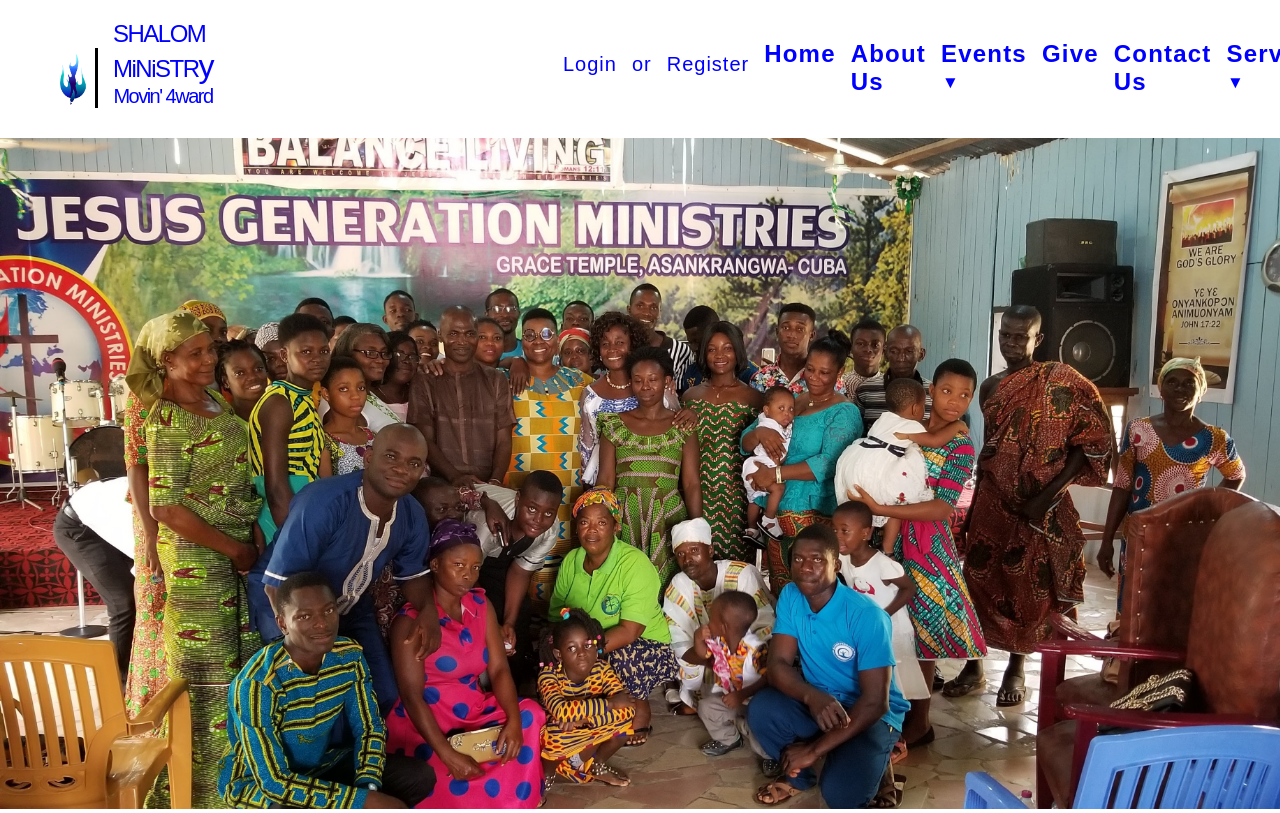
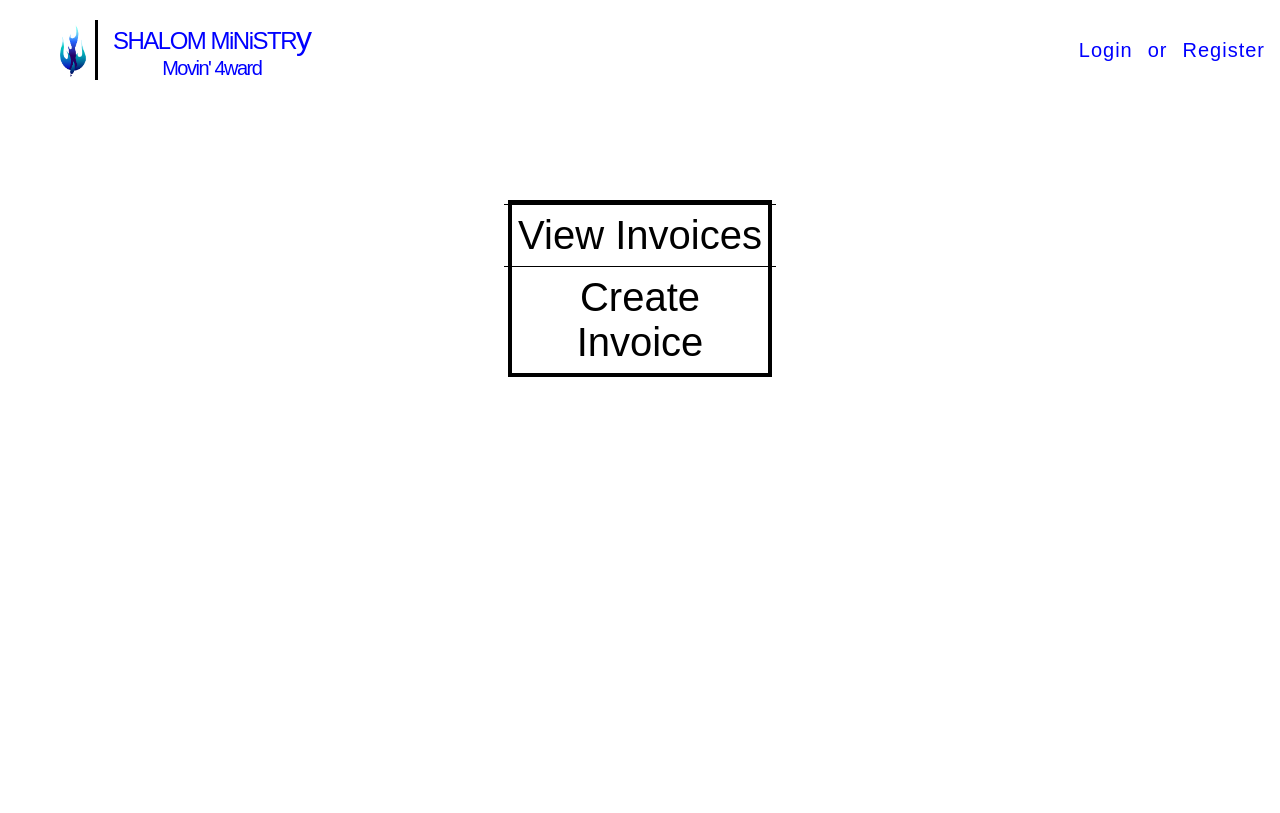
Before and after one commit to Cybre3/shalom-ministry, a React (Create React App) app in the folder client/: page / in a window 1280 px wide. Built offline with nearby package versions, Linux system fonts and the light colour scheme; a web font is replaced by a local one.

Commit message:
updated client side services and styling

```diff
--- a/client/src/Components/Home/Home.jsx
+++ b/client/src/Components/Home/Home.jsx
@@ -1,15 +1,14 @@
 import React, { Component } from 'react';
-import homePic from '../../assets/Home/church doris sows into.jpg';
-/* import homePic2 from '../../assets/Home/foundation of new school.jpg';
-import homePic3 from '../../assets/Home/IMG-20221104-WA0021.jpg'; */
+import { NavLink } from 'react-router-dom';
 import './home.css';
 
 class Home extends Component {
   render() {
     return (
-      <div className="home-picture container">
-        <img src={homePic} alt="Shalom ministry sowing" />
-      </div>
+     <div className='home'>
+      <NavLink to='/invoices'>View Invoices</NavLink>
+      <NavLink to='/invoices/create-new-invoice'>Create Invoice</NavLink>
+     </div>
     );
   }
 }
--- a/client/src/Components/Home/home.css
+++ b/client/src/Components/Home/home.css
@@ -7,3 +7,23 @@
 .home-picture img {
   width: 110%;
 }
+
+.home {
+  align-items: center;
+  border: 0.25rem solid black;
+  display: flex;
+  flex-direction: column;
+  font-size: 2.5rem;
+  margin: auto;
+  margin-top: 25vh;
+  width: 20vw;
+}
+
+.home a {
+  border-top: 0.05rem solid black;
+  color: black;
+  padding: 0.5rem;
+  text-align: center;
+  text-decoration: none;
+  width: 100%;
+}
--- a/client/src/Components/Invoices/CreateInvoice/CreateInvoice.jsx
+++ b/client/src/Components/Invoices/CreateInvoice/CreateInvoice.jsx
@@ -1,5 +1,5 @@
 import React from 'react';
-import { Navigate } from 'react-router-dom';
+import { Navigate, NavLink } from 'react-router-dom';
 import Form from '../../common/form';
 import Joi from 'joi-browser';
 import { saveInvoice } from '../../../services/invoiceService';
@@ -44,9 +44,16 @@
     comments: Joi.string().label('Comments').allow(''),
   };
 
+/*   incrementInvoiceNumber = () => {
+    const data = { ...this.state.data };
+    data.invoiceNumber++;
+    this.setState({ data });
+  }; */
+
   doSubmit = async () => {
     // Call from server
     await saveInvoice(this.state.data);
+    // this.incrementInvoiceNumber();
 
     <Navigate to="/" replace={true} />; // TODO: redirect after submit not functional
   };
@@ -56,6 +63,7 @@
       <div className="invoice-container">
         <div className="logo">
           <img src={require('../../../assets/SM-Logo-w-Title.png')} alt="" />
+          <NavLink to='/invoices'>View Invoices</NavLink>
           <h1>sales receipt</h1>
         </div>
         <form onSubmit={this.handleSubmit}>
@@ -75,7 +83,7 @@
                 <h2>date</h2>
               </div>
               <div className="entries no-border">
-                {this.renderInput('invoiceNumber', '')}
+                {this.renderInput('invoiceNumber', '', '', '')}
                 {this.renderInput('currentDate', '', 'date')}
               </div>
             </div>
--- a/client/src/Components/Invoices/CreateInvoice/createInvoice.css
+++ b/client/src/Components/Invoices/CreateInvoice/createInvoice.css
@@ -14,8 +14,17 @@
 }
 
 .invoice-container .logo {
+  align-items: center;
   display: flex;
   justify-content: space-between;
+}
+
+.invoice-container .logo a {
+  color: black;
+  font-size: 2rem;
+  margin-top: 3rem;
+  margin-left: 8rem;
+  text-decoration: none;
 }
 
 .invoice-container img {
@@ -43,6 +52,9 @@
 .invoice-container form .title {
   display: flex;
   justify-content: space-around;
+}
+
+.title {
   width: 32vw;
 }
 
--- a/client/src/Components/Invoices/Invoices.jsx
+++ b/client/src/Components/Invoices/Invoices.jsx
@@ -41,8 +41,8 @@
       <div className="invoices-table">
         <div>ListGroup</div>
         <div>
-          {user && <Link to="/invoices/create-new-invoice">New Invoice</Link>}
-          <p>Showing {totalCount} invoices in the database.</p>
+          {user && <Link className='new-invoice-link' to="/invoices/create-new-invoice">Create New Invoice</Link>}
+          <p className='invoice-db-count'>Showing {totalCount} invoices in the database.</p>
           <InvoicesTable
             invoices={invoices}
             sortColumn={sortColumn}
--- a/client/src/Components/Invoices/invoices.css
+++ b/client/src/Components/Invoices/invoices.css
@@ -55,3 +55,15 @@
 .clickable {
   cursor: pointer;
 }
+
+.invoices-table .new-invoice-link {
+  color: black;
+  font-size: 1.5rem;
+  margin-left: 6rem;
+  text-decoration: none;
+}
+
+.invoices-table .invoice-db-count {
+  margin-bottom: 3rem;
+  margin-top: 2rem;
+}
--- a/client/src/Components/Nav/Nav.jsx
+++ b/client/src/Components/Nav/Nav.jsx
@@ -26,7 +26,7 @@
           Register
         </NavLink>
       </div>
-      <div className="page-links">
+      {/* <div className="page-links">
         <NavLink to="/" className="nav-link no-arrow">
           Home
         </NavLink>
@@ -45,7 +45,7 @@
         <NavLink to="/serve" className="nav-link">
           Serve
         </NavLink>
-      </div>
+      </div> */}
     </div>
   );
 };
--- a/client/src/Components/Register/RegisterForm/RegisterForm.jsx
+++ b/client/src/Components/Register/RegisterForm/RegisterForm.jsx
@@ -40,6 +40,7 @@
         errors.username = ex.response.data;
         this.setState({ errors });
       }
+      console.log(ex)
     }
   };
 
--- a/client/src/Components/common/customInput.jsx
+++ b/client/src/Components/common/customInput.jsx
@@ -1,11 +1,15 @@
 import React from 'react';
 
-const CustomInput = ({ name, label, error, ...rest }) => {
+const CustomInput = ({ name, label, value, disabled, error, ...rest }) => {
   return (
     <div className="inputbox">
-      <input {...rest} name={name} id={name} />
+      <input {...rest} name={name} id={name} value={value} disabled={disabled} />
       <i>{label}</i>
-      {error && <div className="alert alert-danger" style={{zIndex: 5, position: 'relative'}}>{error}</div>}
+      {error && (
+        <div className="alert alert-danger" style={{ zIndex: 5, position: 'relative' }}>
+          {error}
+        </div>
+      )}
     </div>
   );
 };
--- a/client/src/Components/common/form.jsx
+++ b/client/src/Components/common/form.jsx
@@ -57,7 +57,7 @@
     );
   };
 
-  renderInput = (name, label, type = 'text') => {
+  renderInput = (name, label, type = 'text', value, disabled = false) => {
     const { errors } = this.state;
 
     return (
@@ -65,13 +65,15 @@
         type={type}
         name={name}
         label={label}
+        value={value}
+        disabled={disabled}
         error={errors[name]}
         onChange={this.handleChange}
       />
     );
   };
 
-  renderCustomInput = (name, label, type = 'text') => {
+  renderCustomInput = (name, label, type = 'text', value, disabled = false) => {
     const { errors } = this.state;
 
     return (
@@ -79,6 +81,8 @@
         type={type}
         name={name}
         label={label}
+        value={value}
+        disabled={disabled}
         error={errors[name]}
         onChange={this.handleChange}
       />
--- a/client/src/Components/common/input.jsx
+++ b/client/src/Components/common/input.jsx
@@ -1,11 +1,15 @@
 import React from 'react';
 
-const Input = ({ name, label, error, ...rest }) => {
+const Input = ({ name, label, error, disabled, value, ...rest }) => {
   return (
     <div className="form-group">
       <label htmlFor={name}>{label}</label>
-      <input {...rest} name={name} className="form-control" id={name} />
-      {error && <div className="alert alert-danger" style={{zIndex:1}}>{error}</div>}
+      <input {...rest} name={name} className="form-control" id={name} value={value} disabled={disabled} />
+      {error && (
+        <div className="alert alert-danger" style={{ zIndex: 1 }}>
+          {error}
+        </div>
+      )}
     </div>
   );
 };
```
